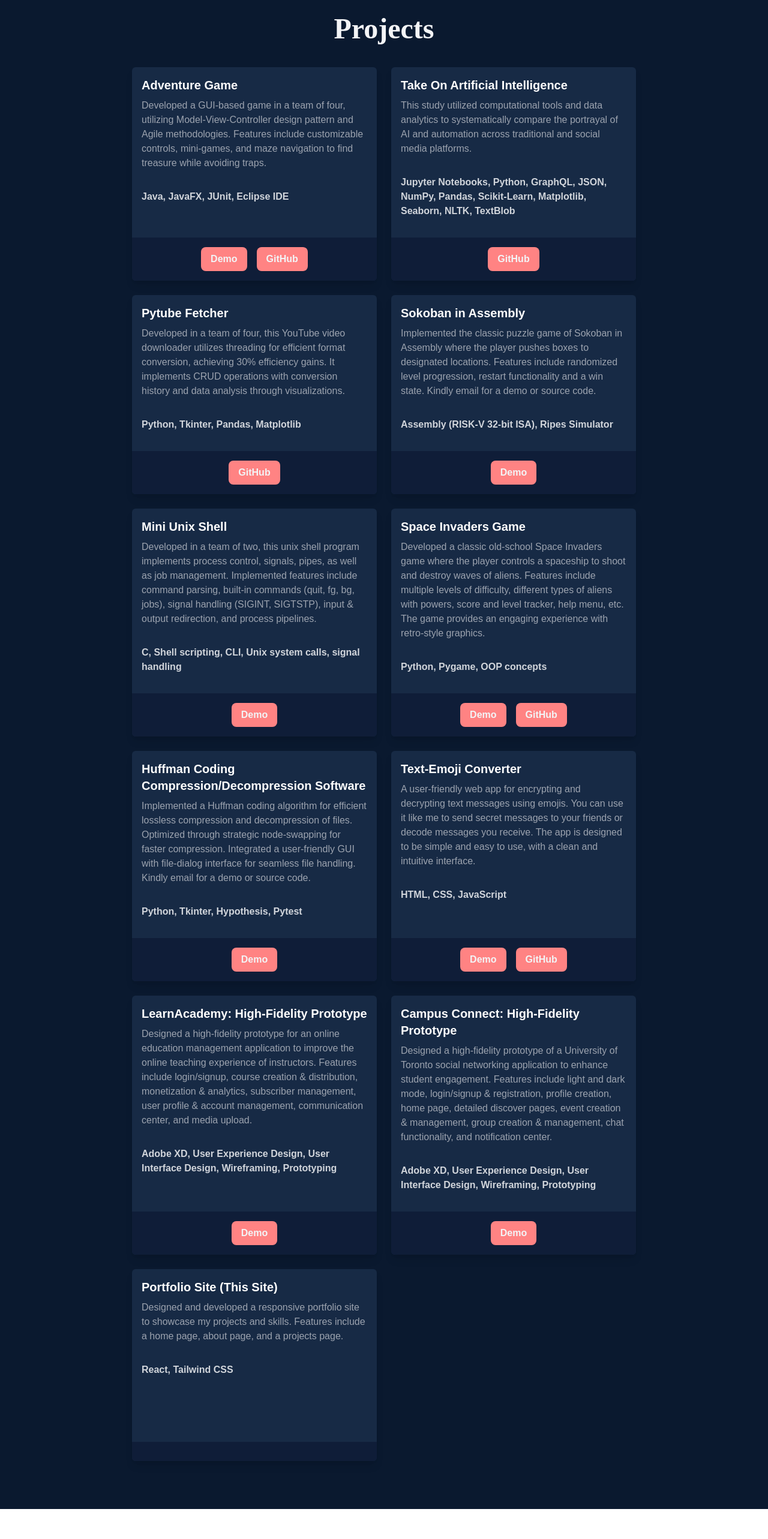
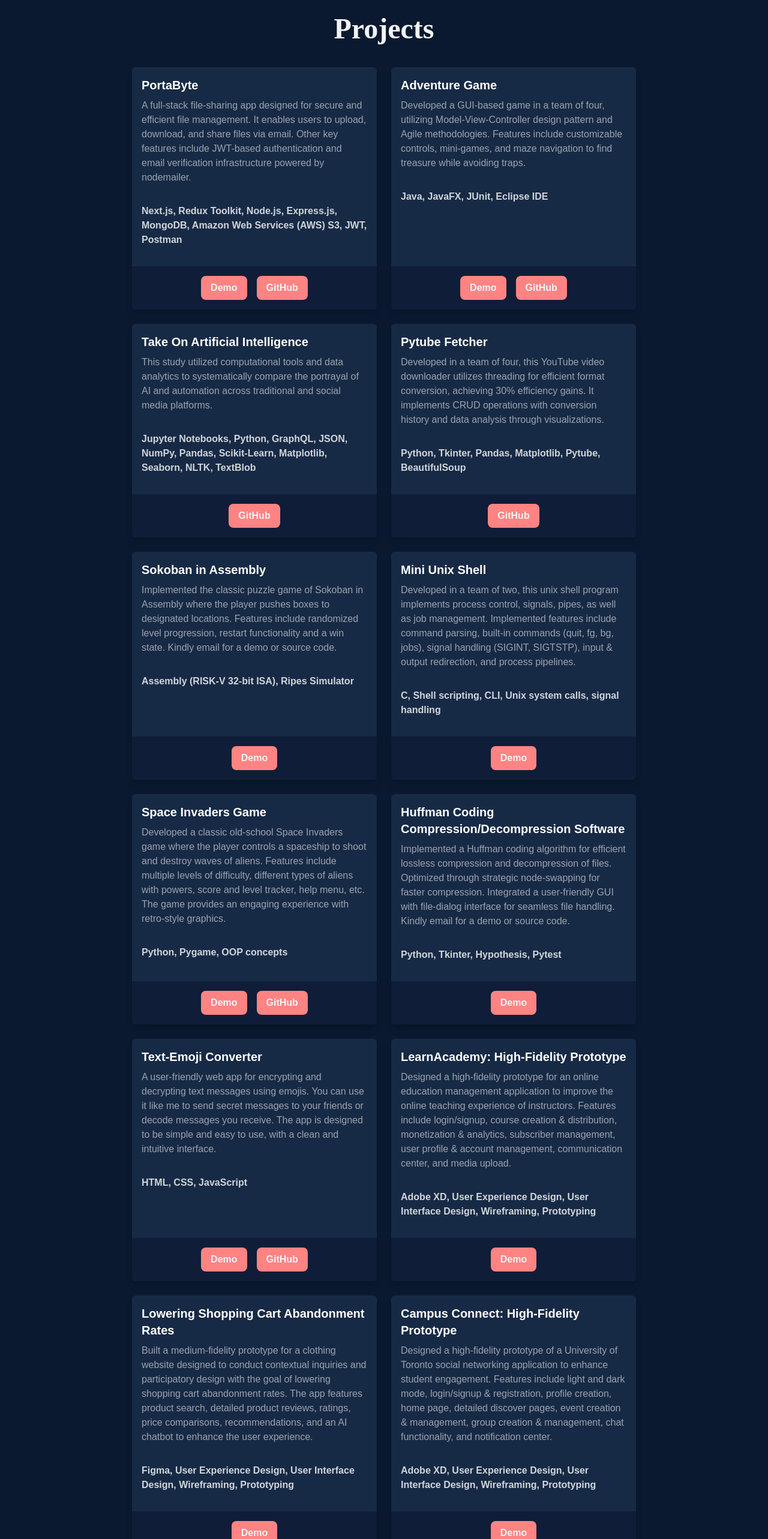
Before and after one commit to UjjvalRajput/personal-website, a React (Create React App) app: page /projects in a window 1280 px wide. Shown: the part 120-2686 px from the top of the page at 60% size. Before the commit the page ends 2636 px from the top, so only its background shows below. Built offline with nearby package versions, Linux system fonts and the light colour scheme.

Commit message:
updated resume and added new projects

```diff
--- a/src/components/About.jsx
+++ b/src/components/About.jsx
@@ -1,4 +1,5 @@
 import React from 'react';
+
 
 const About = () => {
   return (
@@ -9,23 +10,23 @@ const About = () => {
         </div>
         <div className='grid grid-cols-1 sm:grid-cols-2 gap-8'>
           <div className='sm:text-right text-4xl font-semibold font-Slab'>
-            <p>Ujjval Rajput</p>
+            <p>I'm Ujjval Rajput</p>
           </div>
           <div className='font-Sans'>
-            <p className='pb-5 transition duration-300 hover:text-[#ff8383]'>
-              I find joy in breaking down challenges and crafting effective solutions through code.
+            <p className='pb-5 transition duration-300'>
+            My primary focus is on web and user-centric software development, with a growing curiosity about cloud technologies and their impact on scalable solutions.
             </p>
-            <p className='pb-5 transition duration-300 hover:text-[#ff8383]'>
-              Continually exploring cutting-edge technologies and embarking on diverse <a href='/projects' className='text-[#ff8383] hover:underline'>projects</a>, I thrive on the thrill of innovation and problem-solving.
+            <p className='pb-5 transition duration-300'>
+              I am continually exploring cutting-edge technologies and embarking on diverse <a href='/projects' className='text-[#ff8383] hover:underline'>projects</a>.
             </p>
-            <p className='pb-5 transition duration-300 hover:text-[#ff8383]'>
-              I am also committed to helping others through both mentorship and community volunteerism.
+            <p className='pb-5 transition duration-300'>
+            I am also committed to helping others through both <a href='/Ujjval-AIU-SA-Quote.png' className='text-[#ff8383] hover:underline' target='_blank' rel='noopener noreferrer'>mentorship</a> and <a href='https://www.utm.utoronto.ca/rgasc/undergraduate-students/facilitated-study-groups-fsgs' className='text-[#ff8383] hover:underline' target='_blank' rel='noopener noreferrer'>volunteerism</a>.
             </p>
-            <p className='pb-5 transition duration-300 hover:text-[#ff8383]'>
+            <p className='pb-5 transition duration-300'>
+              I am looking for Summer 2025 internships and I would love to <a href='/' className='text-[#ff8383] hover:underline'>get in touch</a>!
+            </p>
+            <p className='pb-5 transition duration-300'>
               Outside of my professional life, I enjoy painting, travel, and twenty20 cricket.
-            </p>
-            <p className='pb-5 transition duration-300 hover:text-[#ff8383]'>
-              Enrolled in the PEY/Co-op program, I eagerly seek internship opportunities to apply my skills in real-world scenarios.
             </p>
           </div>
         </div>
--- a/src/components/Home.jsx
+++ b/src/components/Home.jsx
@@ -11,9 +11,6 @@ const Home = () => {
         <h2 className='pt-12 text-3xl sm:text-3xl md:text-3xl font-medium text-[#ff8383]'>
           I'm a student studying Computer Science at the University of Toronto.
         </h2>
-        <p className='text-[#d4d4d4] text-base sm:text-xl md:text-xl py-5 max-w-[800px] font-light'>
-          They say "<span className='font-semibold italic font-Handwritten'>home is where the heart is</span>," and for me, this site is where my professional journey finds its place.
-        </p>
       </div>
     </div>
   );
--- a/src/data/data.js
+++ b/src/data/data.js
@@ -1,5 +1,13 @@
 
 export const data=[
+    {
+        id:0,
+        name:"PortaByte",
+        description:"A full-stack file-sharing app designed for secure and efficient file management. It enables users to upload, download, and share files via email. Other key features include JWT-based authentication and email verification infrastructure powered by nodemailer.",
+        github:"https://github.com/UjjvalRajput/PortaByteBackend",
+        techStack:"Next.js, Redux Toolkit, Node.js, Express.js, MongoDB, Amazon Web Services (AWS) S3, JWT, Postman",
+        show:"https://porta-byte-frontend.vercel.app",
+    },
     {
         id:1,
         name:"Adventure Game",
@@ -20,7 +28,7 @@ export const data=[
         name: "Pytube Fetcher",
         description: "Developed in a team of four, this YouTube video downloader utilizes threading for efficient format conversion, achieving 30% efficiency gains. It implements CRUD operations with conversion history and data analysis through visualizations.",
         github: "https://github.com/UjjvalRajput/PytubeFetcher",
-        techStack: "Python, Tkinter, Pandas, Matplotlib",
+        techStack: "Python, Tkinter, Pandas, Matplotlib, Pytube, BeautifulSoup",
     },
     {
         id:4,
@@ -71,14 +79,21 @@ export const data=[
     },
     {
         id:10,
+        name:"Lowering Shopping Cart Abandonment Rates",
+        description:"Built a medium-fidelity prototype for a clothing website designed to conduct contextual inquiries and participatory design with the goal of lowering shopping cart abandonment rates. The app features product search, detailed product reviews, ratings, price comparisons, recommendations, and an AI chatbot to enhance the user experience.",
+        show: "https://www.figma.com/design/AUOrefo1jQsNGOPGrpTmFN/Low-fidelity-Prototype-of-Total-Price-%26-360-Review?node-id=24-1261&t=sIZaEQnSJQpPrj5t-1",
+        techStack:"Figma, User Experience Design, User Interface Design, Wireframing, Prototyping",
+    },
+    {
+        id:11,
         name:"Campus Connect: High-Fidelity Prototype",
         description:"Designed a high-fidelity prototype of a University of Toronto social networking application to enhance student engagement. Features include light and dark mode, login/signup & registration, profile creation, home page, detailed discover pages, event creation & management, group creation & management, chat functionality, and notification center.",
         show: "https://xd.adobe.com/view/cc3f12be-5167-46f8-b6c8-2e626b3a48ba-996c/",
         techStack:"Adobe XD, User Experience Design, User Interface Design, Wireframing, Prototyping",
     },
     {
-        id:11,
-        name:"Portfolio Site (This Site)",
+        id:12,
+        name:"Personal Website (This Website)",
         description:"Designed and developed a responsive portfolio site to showcase my projects and skills. Features include a home page, about page, and a projects page.",
         github:"",
         techStack:"React, Tailwind CSS",
```
Also changed, not shown: public/Ujjval-AIU-SA-Quote.png (added), 1 other file (tests, documents, lock files or other folders).
